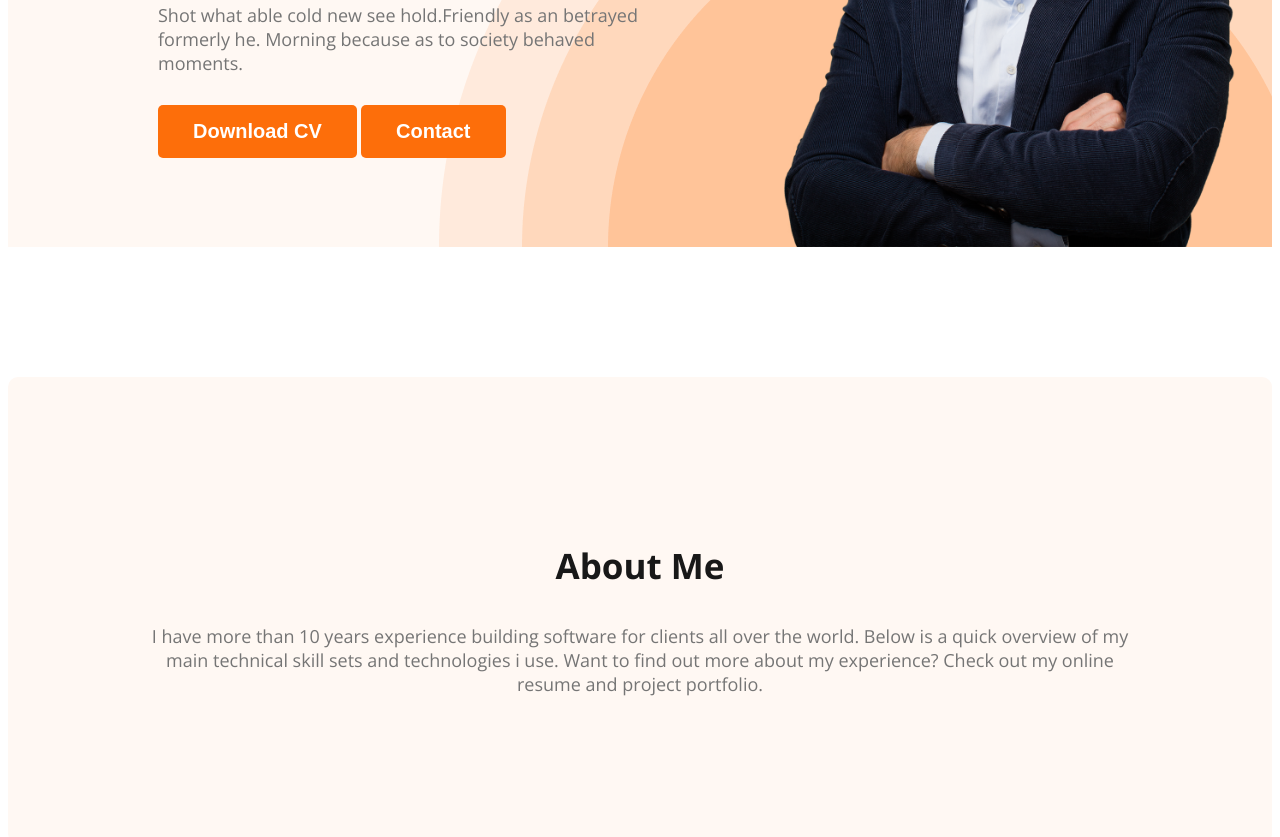
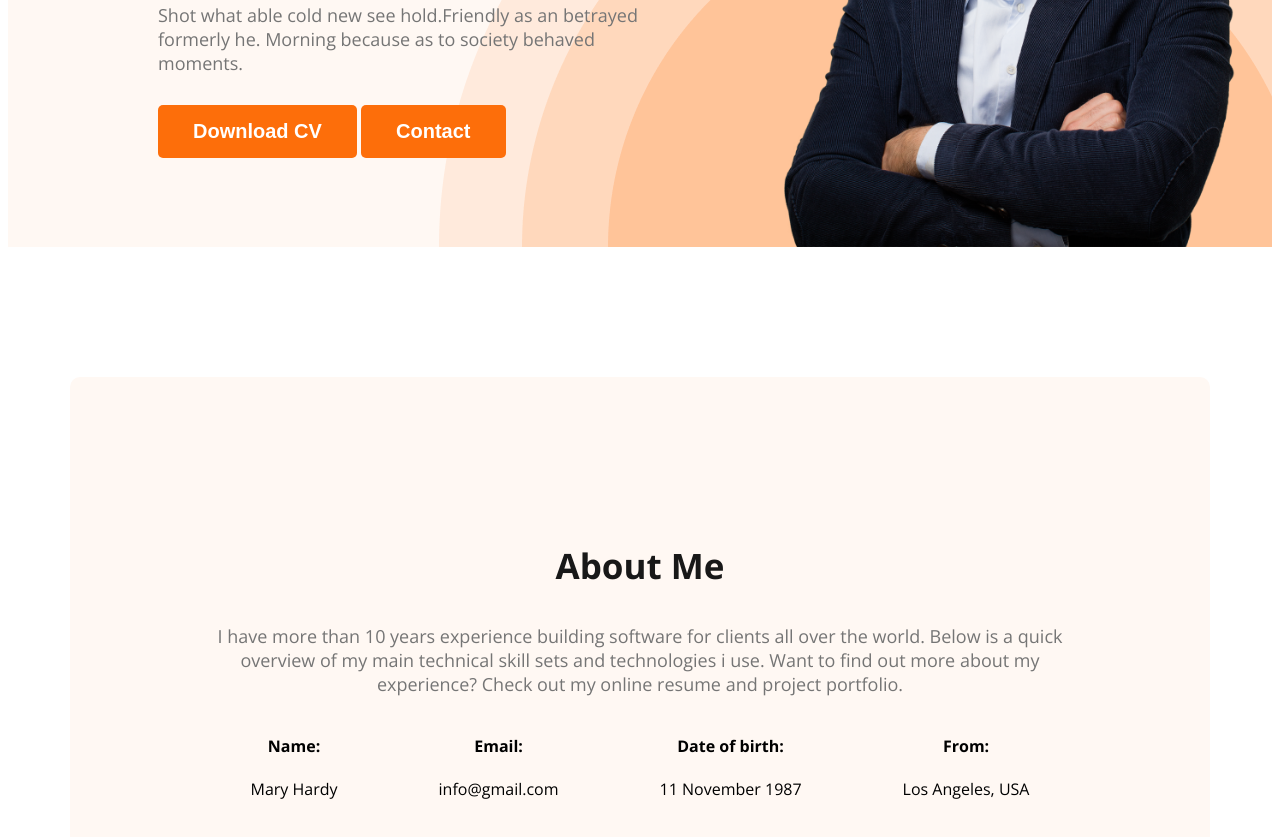
Before and after one commit to Ateka-Oishi/developer-portfolio, a plain HTML site: page index.html in a window 1280 px wide. Shown: the part 521-1358 px from the top of the page. Drawn offline with nearby package versions, Linux system fonts and the light colour scheme.

Commit message:
added about information

```diff
--- a/index.html
+++ b/index.html
@@ -36,7 +36,30 @@
 
         <section class="about">
          <h3 class="section-title">About Me</h3>
-         <p class="section-description">I have more than 10 years experience building software for clients all over the world. Below is a quick overview of my main technical skill sets and technologies i use. Want to find out more about my experience? Check out my online resume and project portfolio.</p>
+         <p class="section-description">
+         I have more than 10 years experience building software for clients all over the world. Below is a quick overview of my main technical skill sets and technologies i use. Want to find out more about my experience? Check out my online resume and project portfolio.</p>
+        <div class="about-info-container">
+            <!-- .about-info*4>h4.info-title+p.info-description -->
+
+            <div class="about-info">
+                <h4 class="info-title">Name:</h4>
+                <p class="info-description">Mary Hardy</p>
+            </div>
+            <div class="about-info">
+                <h4 class="info-title">Email:</h4>
+                <p class="info-description">info@gmail.com</p>
+            </div>
+            <div class="about-info">
+                <h4 class="info-title">Date of birth:
+                </h4>
+                <p class="info-description">11 November 1987</p>
+            </div>
+            <div class="about-info">
+                <h4 class="info-title">From:
+                    </h4>
+                <p class="info-description">Los Angeles, USA</p>
+            </div>
+        </div>
         </section>
     </main>
     <footer>
--- a/styles/portfolio.css
+++ b/styles/portfolio.css
@@ -113,6 +113,10 @@
 }
 
 /* main section styles */
+main{
+    width: 1140px;
+    margin: 0 auto;
+}
 
 /* about section styles */
 .about{
@@ -121,3 +125,11 @@
     background: #FFF8F3;
     margin: 130px 0;
 }
+
+.about-info-container{
+    display: flex;
+    justify-content: space-around;
+}
+.about-info{
+    text-align: center;
+}
```
